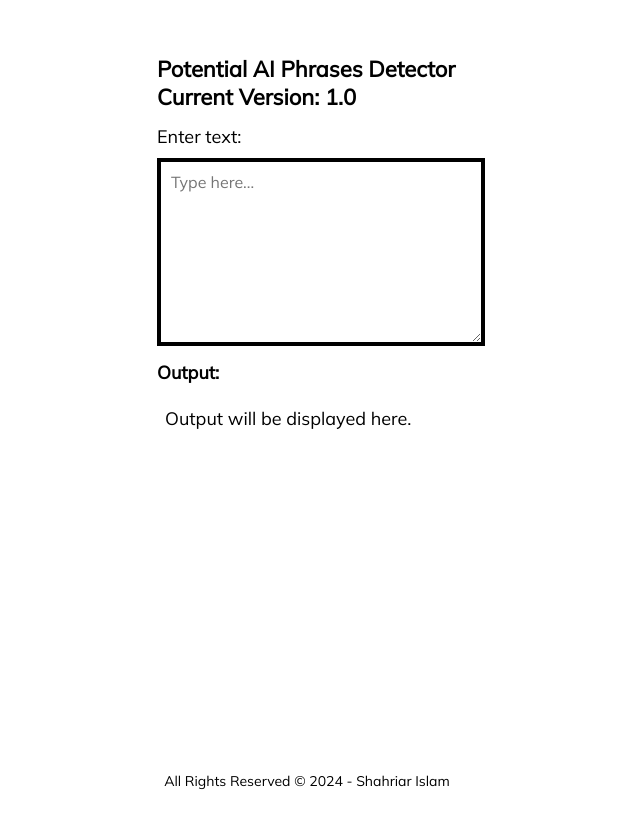
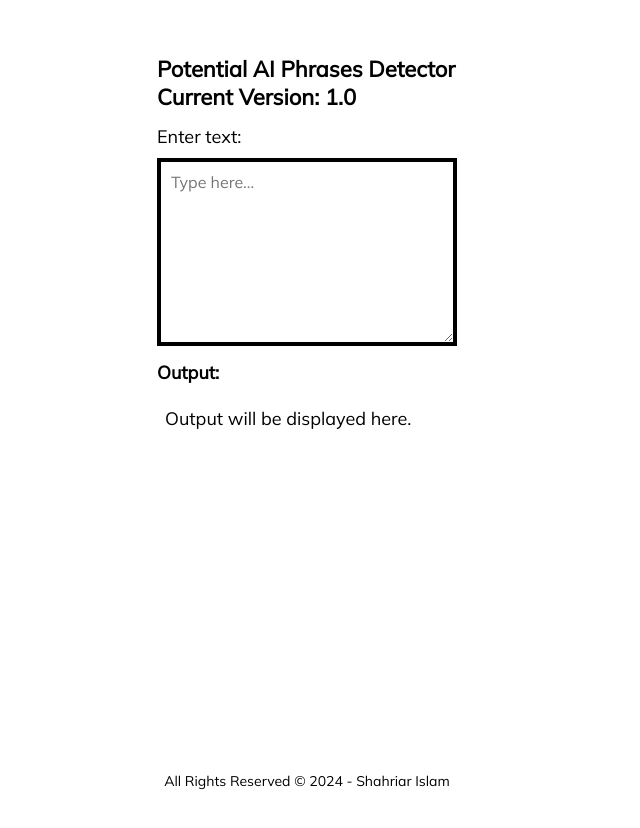
Before and after one commit to ShahriarIslamOg/Potential-AI-Phrases-Detector, a plain HTML site: page index.html in a window 1280 px wide. Shown: the whole page, without its empty margins (333-973 px from the left). Drawn offline with Linux system fonts and the light colour scheme.

Commit message:
Add files via upload

```diff
--- a/index.html
+++ b/index.html
@@ -10,7 +10,7 @@
     <div class="container">
         <h1>Potential AI Phrases Detector <br/>Current Version: 1.0</h1>
         <label for="textInput">Enter text:</label>
-        <textarea rows ="8" cols="40" id="textInput" oninput="highlightText()" placeholder="Type here..."></textarea>
+        <textarea rows ="8" id="textInput" oninput="highlightText()" placeholder="Type here..."></textarea>
         <h2>Output:</h2>
         <p contenteditable="true" id="output">Output will be displayed here.</p>
     </div>
--- a/style.css
+++ b/style.css
@@ -26,7 +26,6 @@ h1 {
     width: 300px;
 }
 #textInput {
-    width: 100%;
     margin-top: 10px;
     padding: 10px;
     font-size: 16px;
```
